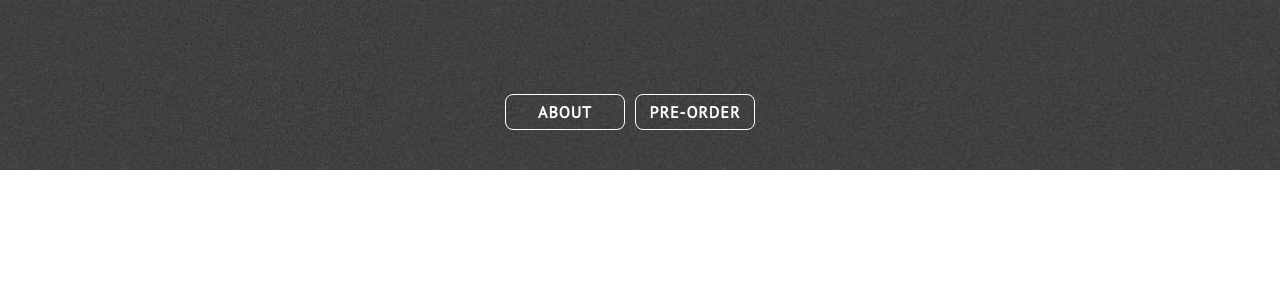
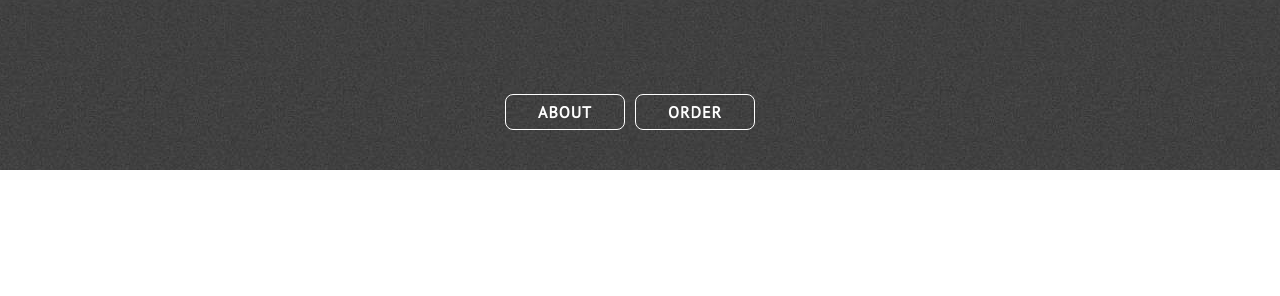
Before and after one commit to codeboten/symmetrical-octo-garbanzo, a Jekyll site: the page built from index.html, in a window 1280 px wide and 900 px high, scrolled down 572 px. Shown: the part 158-454 px from the top of the window. Built offline with Jekyll 4.4.1, drawn with Linux system fonts in a browser that asks for light colours; nearby versions of some CDN libraries.

Commit message:
update order link

```diff
--- a/_includes/nav.html
+++ b/_includes/nav.html
@@ -8,7 +8,7 @@
 
         <div class="head-menu-wrap">
             <a class="semi-transparent-button with-border nav-links" href="#about">ABOUT</a>
-            <a class="semi-transparent-button with-border nav-links" href="https://www.packtpub.com/product/cloud-native-observability-with-opentelemetry/9781801077705">PRE-ORDER</a>
+            <a class="semi-transparent-button with-border nav-links" href="https://www.packtpub.com/product/cloud-native-observability-with-opentelemetry/9781801077705">ORDER</a>
         </div>
     </div>
 </section>
```
